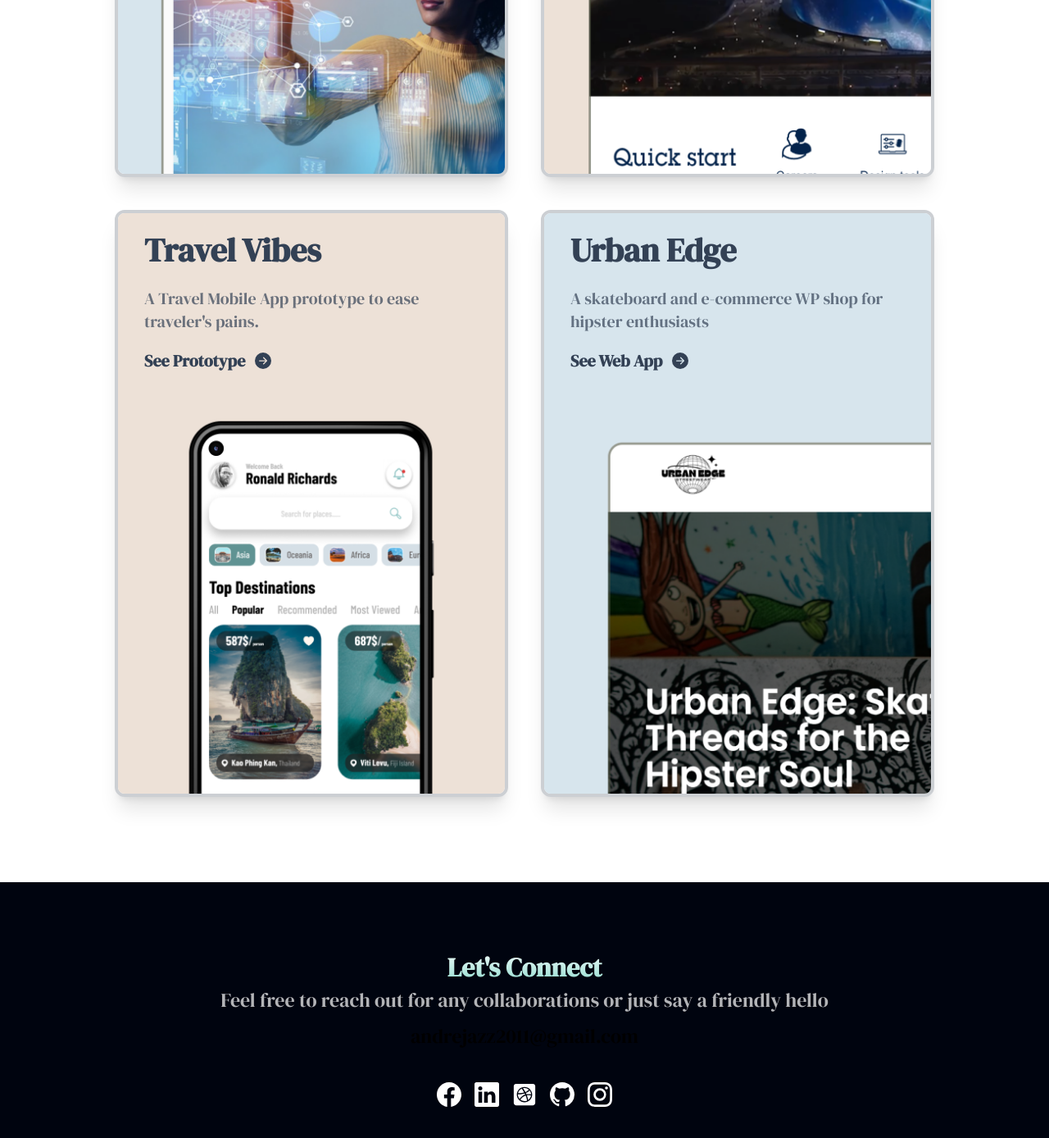
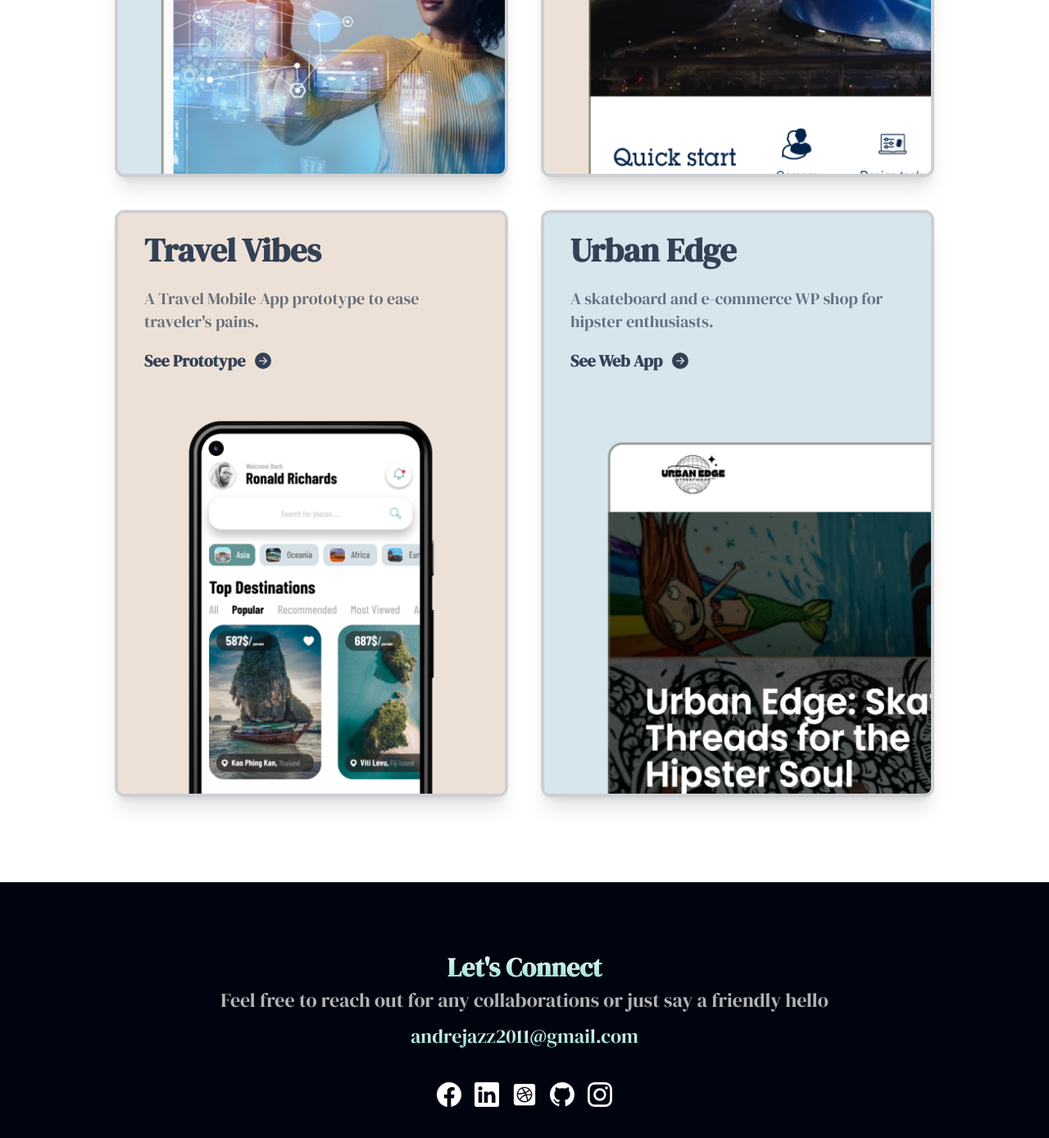
Before and after one commit to andreasiano/UI-UX-Portfolio, a React (Create React App) app: page / in a window 1280 px wide. Shown: the part 2052-3440 px from the top of the page at 82% size. Built offline with nearby package versions, Linux system fonts and the light colour scheme.

Commit message:
Adding new features

```diff
--- a/src/components/ContactMe.jsx
+++ b/src/components/ContactMe.jsx
@@ -27,7 +27,7 @@
       <p className="text-dimWhite xxs:text-xl mb-3 lg:text-2xl">
         Feel free to reach out for any collaborations or just say a friendly hello
       </p>
-      <p className="text-gradient xxs:text-xl lg:text-2xl">
+      <p className="text-gradient-azure xxs:text-xl lg:text-2xl">
         <a href="mailto:andrejazz2011@gmail.com">andrejazz2011@gmail.com</a>
       </p>
       <div className="flex flex-row items-center mt-10 justify-center">
--- a/src/constants/index.js
+++ b/src/constants/index.js
@@ -75,7 +75,7 @@
            title: "Urban Edge",
            img: img6,
            description:
-             "A skateboard and e-commerce WP shop for hipster enthusiasts",
+             "A skateboard and e-commerce WP shop for hipster enthusiasts.",
            button: "See Web App",
            link: "https://dev-clothyfy.pantheonsite.io/",
            icon: <BsFillArrowRightCircleFill />,
```
